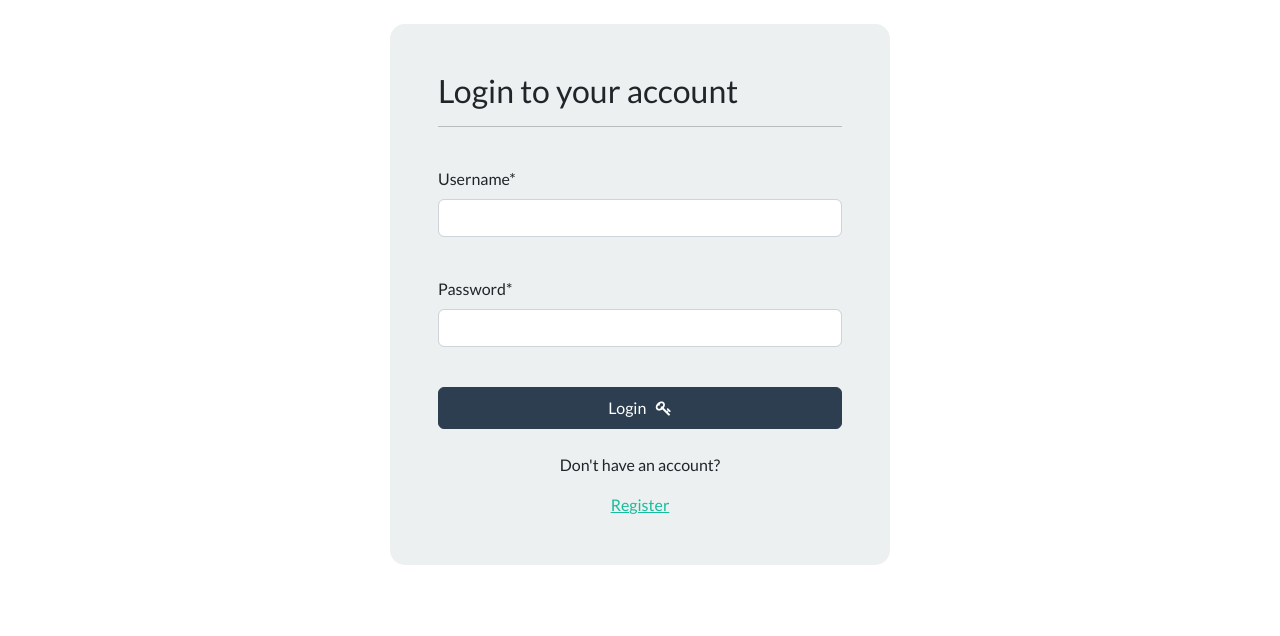
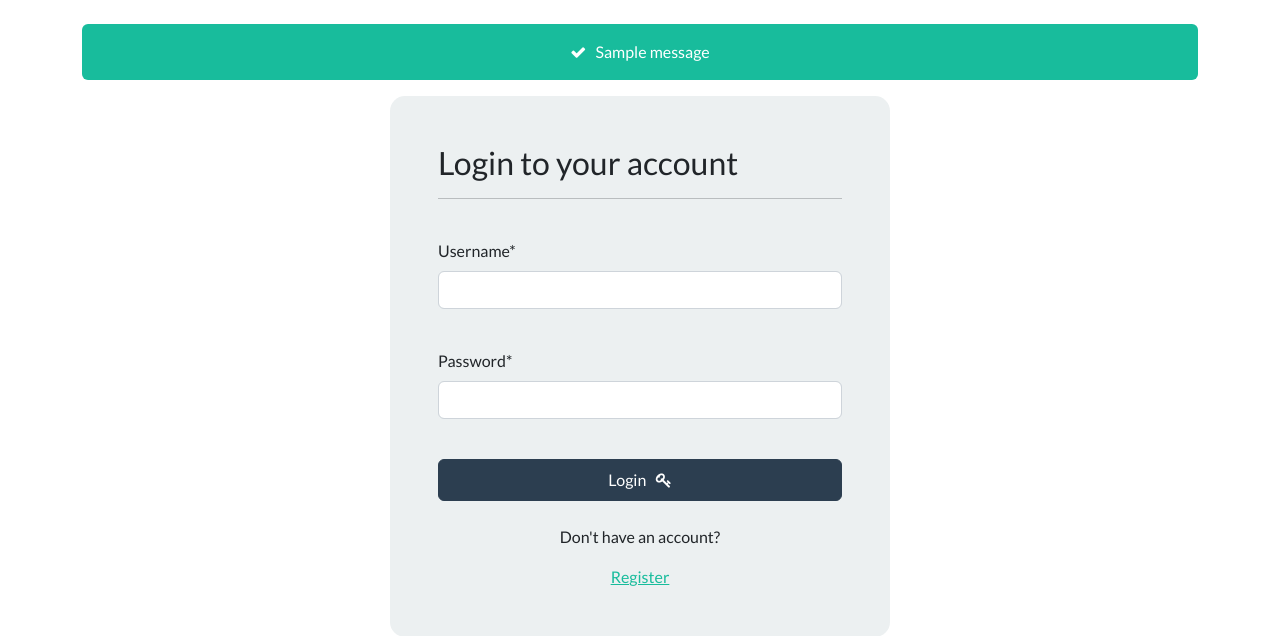
Before and after one commit to maheshkmp/-Customer-Relationship-Management-CRM-Application---Python-Django, a Django app: a page that uses crm/webapp/templates/webapp/base.html in a window 1280 px wide. Shown: the part 72-708 px from the top of the page. Run offline with Django 5.2, Linux system fonts and the light colour scheme; one stand-in notice (Sample message) is shown; some libraries are stand-ins or nearby versions.

Commit message:
add messages-login logout,  etc,...

```diff
--- a/crm/static/css/styles.css
+++ b/crm/static/css/styles.css
@@ -4,3 +4,8 @@
      border-radius: 15px;
      width: 500px;
 }
+
+.message-text{
+
+     color: white;
+}
--- a/crm/webapp/templates/webapp/base.html
+++ b/crm/webapp/templates/webapp/base.html
@@ -29,7 +29,22 @@
 
         <br>
 
-        <!--Notification message-->
+    <!--Notification message-->
+
+    {% for message in messages %}
+
+        {% if message.level == DEFAULT_MESSAGE_LEVELS.SUCCESS %}
+
+        <p class="alert alert-success float-center text-center message-text">
+
+            <i class="fa fa-check" aria-hidden="true"></i> &nbsp; {{message}}
+
+        </p>
+
+        {% endif %}
+
+
+    {% endfor %}
 
     {% block content %}
 
--- a/crm/webapp/templates/webapp/view-record.html
+++ b/crm/webapp/templates/webapp/view-record.html
@@ -6,9 +6,10 @@
 
         <div class="card-body">
 
+            <i class="fa fa-user-circle-o" aria-hidden="true"></i> &nbsp;
+
             <strong>
 
-                &nbsp; &nbsp;
                 {{record.last_name | upper}}
 
                 {{record.first_name}}
--- a/crm/webapp/views.py
+++ b/crm/webapp/views.py
@@ -8,6 +8,8 @@ from django.contrib.auth import authenticate
 from django.contrib.auth.decorators import login_required
 
 from .models import Record
+
+from django.contrib import messages
 
 
 # Create your views here
@@ -29,6 +31,8 @@ def register (request):
         if form.is_valid():
 
             form.save()
+
+            messages.success(request, " Account created successfully! ")
 
             return redirect("my-login")
 
@@ -58,6 +62,8 @@ def my_login(request):
             if user is not None:
 
                 auth.login(request, user)
+
+                messages.success(request, "You have logged")
 
                 return redirect("dashboard")
 
@@ -96,6 +102,8 @@ def create_record(request):
 
             form.save()
 
+            messages.success(request, "Your record was created!")
+
             return redirect("dashboard")
 
     context = {'form': form}
@@ -121,6 +129,8 @@ def update_record(request, pk):
         if form.is_valid():
 
             form.save()
+
+            messages.success(request, "Your record was updated!")
 
             return redirect("dashboard")
 
@@ -153,6 +163,8 @@ def delete_record(request, pk):
 
     record.delete()
 
+    messages.success(request, "Your record was deleted!")
+
     return redirect("dashboard")
 
 
@@ -163,4 +175,6 @@ def user_logout(request):
 
     auth.logout(request)
 
+    messages.success(request, "Logout seccess!")
+
     return redirect("my-login")
```
Also changed, not shown: crm/db.sqlite3.
